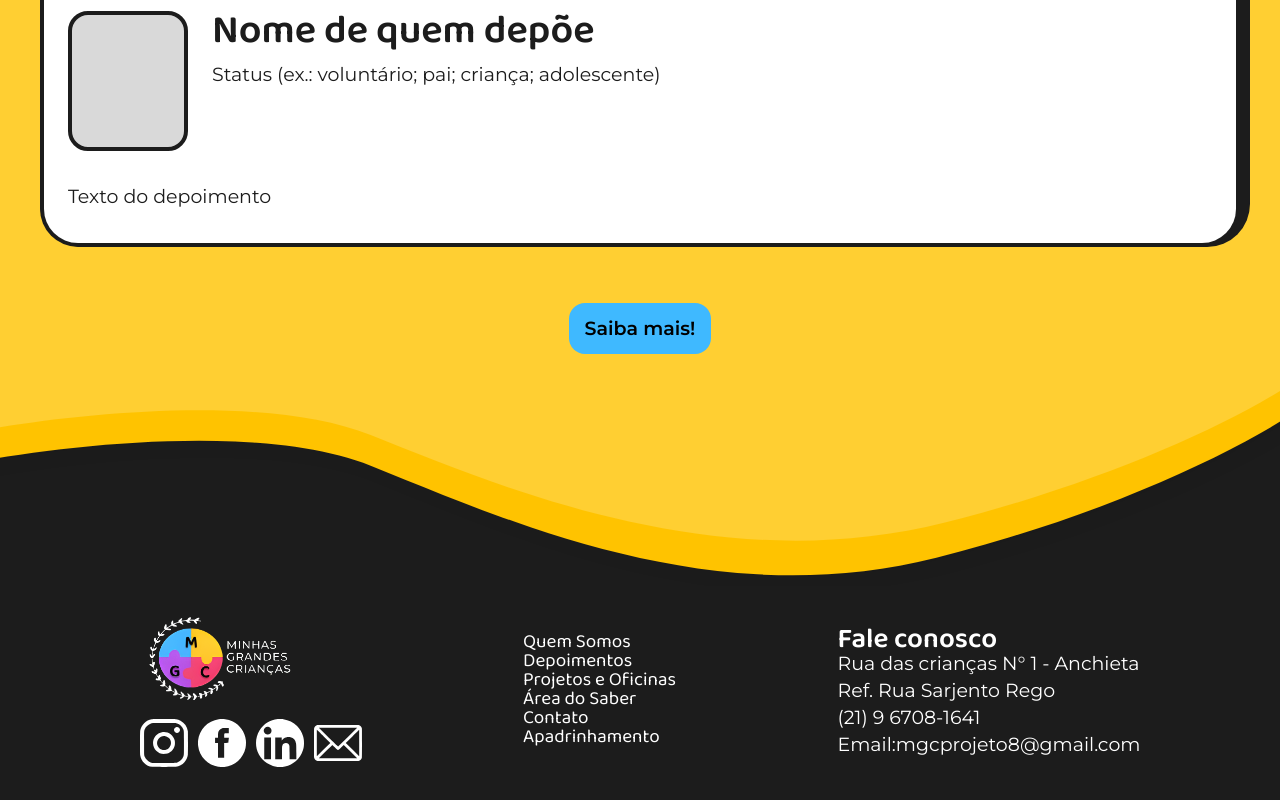
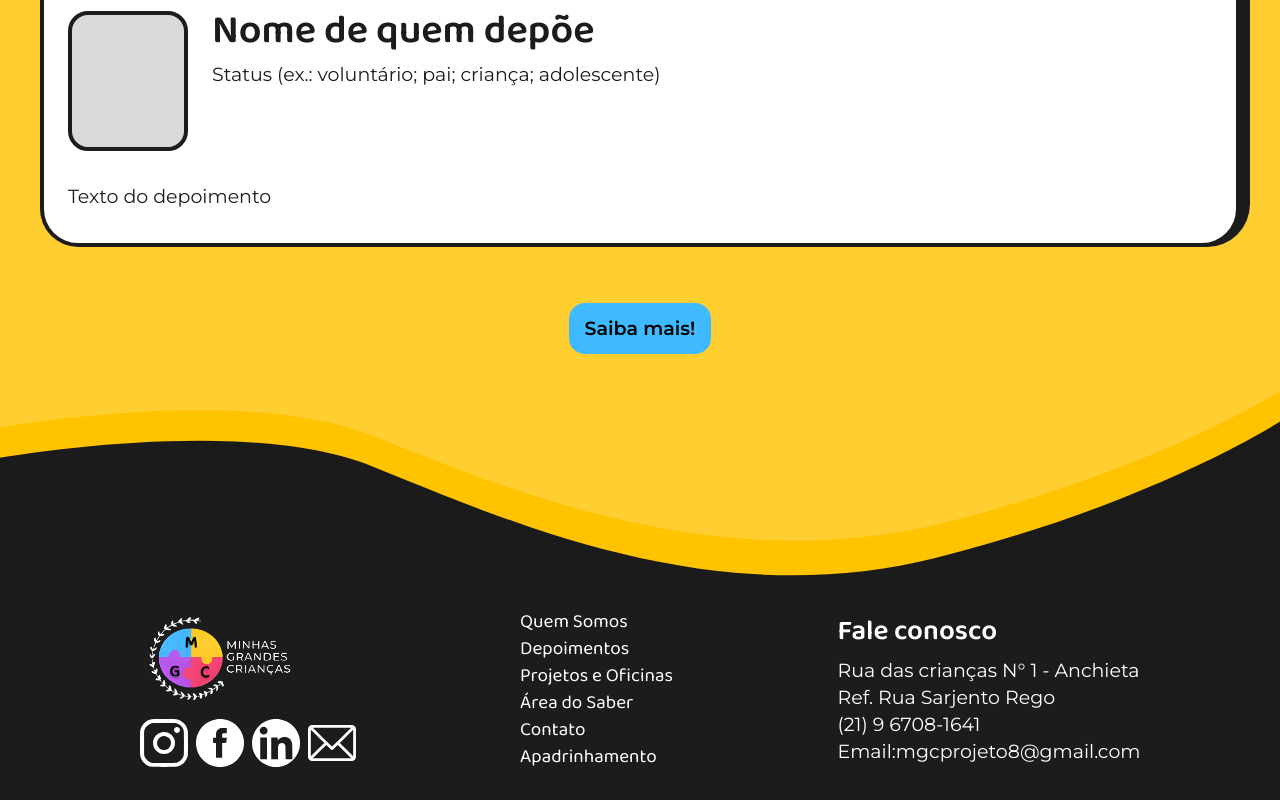
Before and after one commit to MatheusVinicius77/Projeto-MGC, a React (Create React App) app: page / in a window 1280 px wide. Shown: the part 3698-4498 px from the top of the page. Built offline with nearby package versions, Linux system fonts and the light colour scheme.

Commit message:
fix: adiciona espaçamento nas listas do footer

```diff
--- a/src/components/Footer/index.jsx
+++ b/src/components/Footer/index.jsx
@@ -43,7 +43,7 @@ export default function Footer({ondaRoxa}) {
             </li>
           </ul>
         </div>
-        <ul>
+        <ul className="column flex">
           <li className="text-1 color-grey-0">Quem Somos</li>
           <li className="text-1 color-grey-0">Depoimentos</li>
           <li className="text-1 color-grey-0">Projetos e Oficinas</li>
--- a/src/components/Footer/styles.module.css
+++ b/src/components/Footer/styles.module.css
@@ -30,6 +30,14 @@
   width: fit-content;
 }
 
+.footerInnerContainer ul {
+  gap: 8px;
+}
+
+.footerInnerContainer h2 {
+  margin-bottom: 15px;
+}
+
 .contatoList {
   gap: 8px;
 }
```
